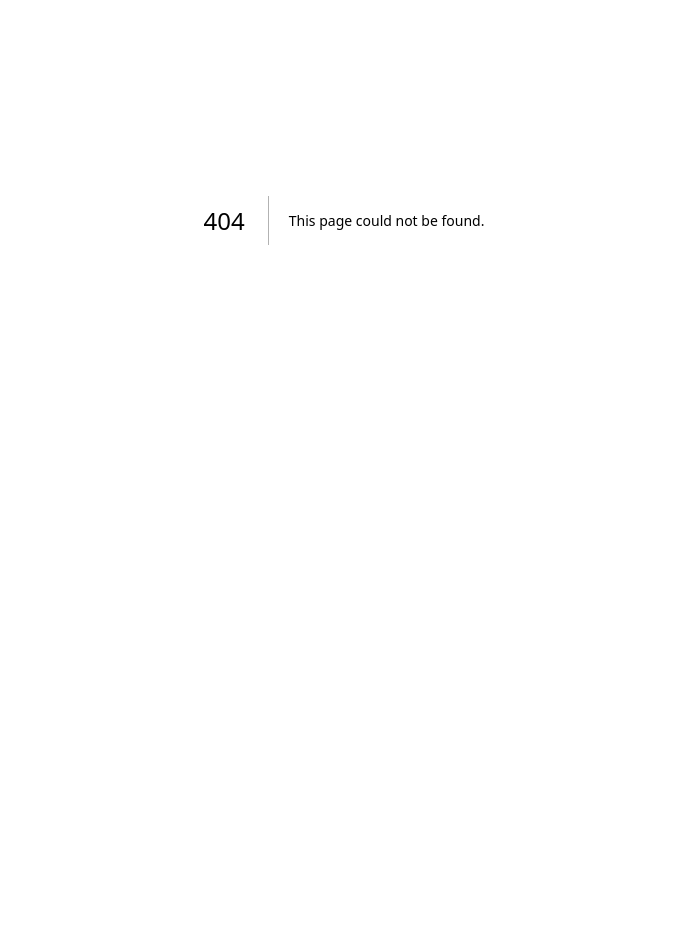
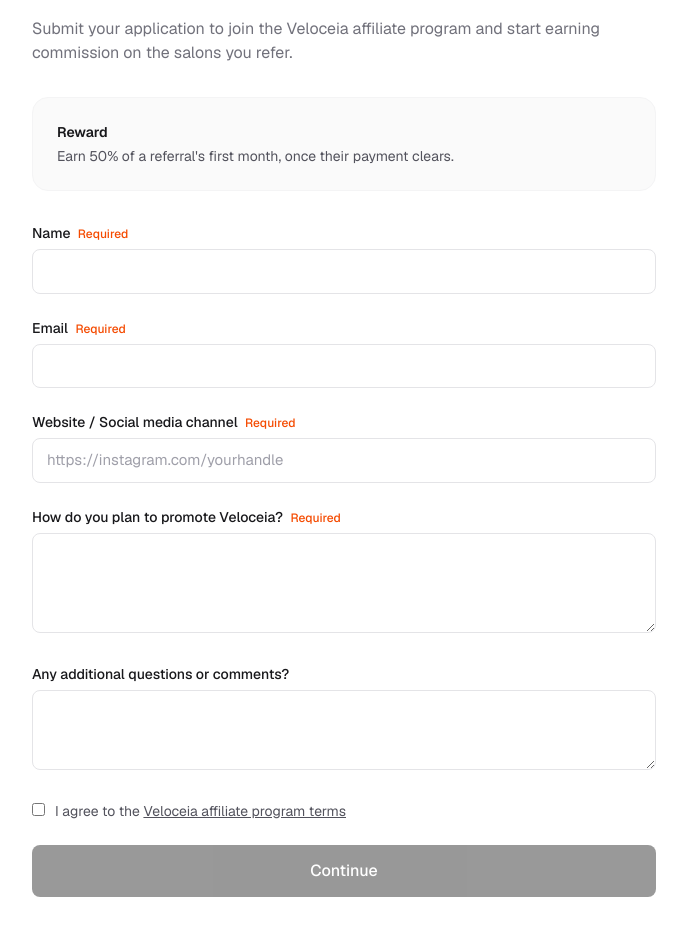
Before and after one commit to wdw1997/haird, a Next.js app: page /affiliate/apply in a window 1280 px wide. Before the commit this address had no page. Shown: the part 180-1116 px from the top of the page, without its empty margins (296-983 px from the left). Before the commit the page ends 800 px from the top, so only its background shows below. Built offline with nearby package versions, Linux system fonts and the light colour scheme.

Commit message:
Create page.tsx

```diff
--- /dev/null
+++ b/app/affiliate/apply/page.tsx
@@ -0,0 +1,143 @@
+'use client'
+import Link from 'next/link'
+import { useState } from 'react'
+
+const input =
+  'w-full rounded-lg border border-zinc-200 bg-white px-3.5 py-2.5 text-[15px] text-zinc-900 placeholder:text-zinc-400 outline-none transition focus:border-zinc-900 focus:ring-2 focus:ring-zinc-900/10'
+const label = 'block text-sm font-medium text-zinc-900 mb-1.5'
+
+export default function AffiliateApplyPage() {
+  const [form, setForm] = useState({
+    name: '', email: '', channel: '', plan: '', notes: '',
+  })
+  const [agreed, setAgreed] = useState(false)
+  const [status, setStatus] = useState<'idle' | 'sending' | 'sent' | 'error'>('idle')
+  const [errorMsg, setErrorMsg] = useState('')
+
+  const set = (key: string) => (e: any) => setForm((f) => ({ ...f, [key]: e.target.value }))
+
+  const handleSubmit = async (e: React.FormEvent) => {
+    e.preventDefault()
+    if (!form.name || !form.email || !form.channel || !form.plan || !agreed) return
+    setStatus('sending')
+    setErrorMsg('')
+    try {
+      const res = await fetch('/api/affiliate/apply', {
+        method: 'POST',
+        headers: { 'Content-Type': 'application/json' },
+        body: JSON.stringify(form),
+      })
+      const data = await res.json()
+      if (!res.ok) {
+        setStatus('error')
+        setErrorMsg(data.error || 'Something went wrong — please try again.')
+        return
+      }
+      setStatus('sent')
+    } catch {
+      setStatus('error')
+      setErrorMsg('Something went wrong — please try again.')
+    }
+  }
+
+  if (status === 'sent') {
+    return (
+      <div className="min-h-screen bg-white text-zinc-900 font-sans">
+        <nav className="mx-auto flex max-w-2xl items-center justify-between px-6 py-6">
+          <Link href="/" className="text-xl font-bold tracking-tighter">Veloceia.</Link>
+          <Link href="/login" className="text-sm font-medium hover:text-zinc-500 transition-colors">Log in</Link>
+        </nav>
+        <main className="mx-auto max-w-2xl px-6 py-24 text-center">
+          <h1 className="mb-4 text-3xl font-bold tracking-tight">Application sent.</h1>
+          <p className="text-zinc-500">
+            Thanks{form.name ? `, ${form.name}` : ''} — we review every application and will
+            get back to you at {form.email} within a few days.
+          </p>
+          <Link href="/affiliate" className="mt-8 inline-block text-sm font-medium text-zinc-500 hover:text-zinc-900 transition-colors">
+            ← Back to the affiliate program
+          </Link>
+        </main>
+      </div>
+    )
+  }
+
+  return (
+    <div className="min-h-screen bg-white text-zinc-900 font-sans">
+      <nav className="mx-auto flex max-w-2xl items-center justify-between px-6 py-6">
+        <Link href="/" className="text-xl font-bold tracking-tighter">Veloceia.</Link>
+        <Link href="/login" className="text-sm font-medium hover:text-zinc-500 transition-colors">Log in</Link>
+      </nav>
+
+      <main className="mx-auto max-w-2xl px-6 pb-24 pt-8">
+        <div className="mb-2 inline-block rounded-full bg-zinc-100 px-3 py-1 text-xs font-medium text-zinc-500">
+          Step 1 of 1
+        </div>
+        <h1 className="mb-4 text-4xl font-bold tracking-tighter">
+          Refer once. Earn on their first month.
+        </h1>
+        <p className="mb-8 text-zinc-500">
+          Submit your application to join the Veloceia affiliate program and start earning
+          commission on the salons you refer.
+        </p>
+
+        <div className="mb-8 rounded-2xl border border-zinc-100 bg-zinc-50 p-6">
+          <div className="mb-1 text-sm font-semibold text-zinc-900">Reward</div>
+          <div className="text-sm text-zinc-600">
+            Earn 50% of a referral&apos;s first month, once their payment clears.
+          </div>
+        </div>
+
+        <form onSubmit={handleSubmit} className="space-y-6">
+          <div>
+            <label className={label}>Name <span className="text-orange-600 text-xs align-middle ml-1">Required</span></label>
+            <input className={input} value={form.name} onChange={set('name')} required />
+          </div>
+          <div>
+            <label className={label}>Email <span className="text-orange-600 text-xs align-middle ml-1">Required</span></label>
+            <input type="email" className={input} value={form.email} onChange={set('email')} required />
+          </div>
+          <div>
+            <label className={label}>Website / Social media channel <span className="text-orange-600 text-xs align-middle ml-1">Required</span></label>
+            <input className={input} placeholder="https://instagram.com/yourhandle" value={form.channel} onChange={set('channel')} required />
+          </div>
+          <div>
+            <label className={label}>How do you plan to promote Veloceia? <span className="text-orange-600 text-xs align-middle ml-1">Required</span></label>
+            <textarea className={`${input} min-h-[100px] resize-y`} value={form.plan} onChange={set('plan')} required />
+          </div>
+          <div>
+            <label className={label}>Any additional questions or comments?</label>
+            <textarea className={`${input} min-h-[80px] resize-y`} value={form.notes} onChange={set('notes')} />
+          </div>
+
+          <label className="flex items-start gap-2.5 text-sm text-zinc-600">
+            <input
+              type="checkbox"
+              className="mt-0.5"
+              checked={agreed}
+              onChange={(e) => setAgreed(e.target.checked)}
+              required
+            />
+            <span>
+              I agree to the{' '}
+              <Link href="/terms" target="_blank" className="underline hover:text-zinc-900">
+                Veloceia affiliate program terms
+              </Link>
+            </span>
+          </label>
+
+          {status === 'error' && (
+            <p className="text-sm text-red-600">{errorMsg}</p>
+          )}
+
+          <button
+            type="submit"
+            disabled={status === 'sending' || !form.name || !form.email || !form.channel || !form.plan || !agreed}
+            className="w-full rounded-lg bg-black py-3.5 font-medium text-white transition hover:bg-zinc-800 disabled:opacity-40 disabled:pointer-events-none"
+          >
+            {status === 'sending' ? 'Sending…' : 'Continue'}
+          </button>
+        </form>
+      </main>
+    </div>
+  )
+}
```
